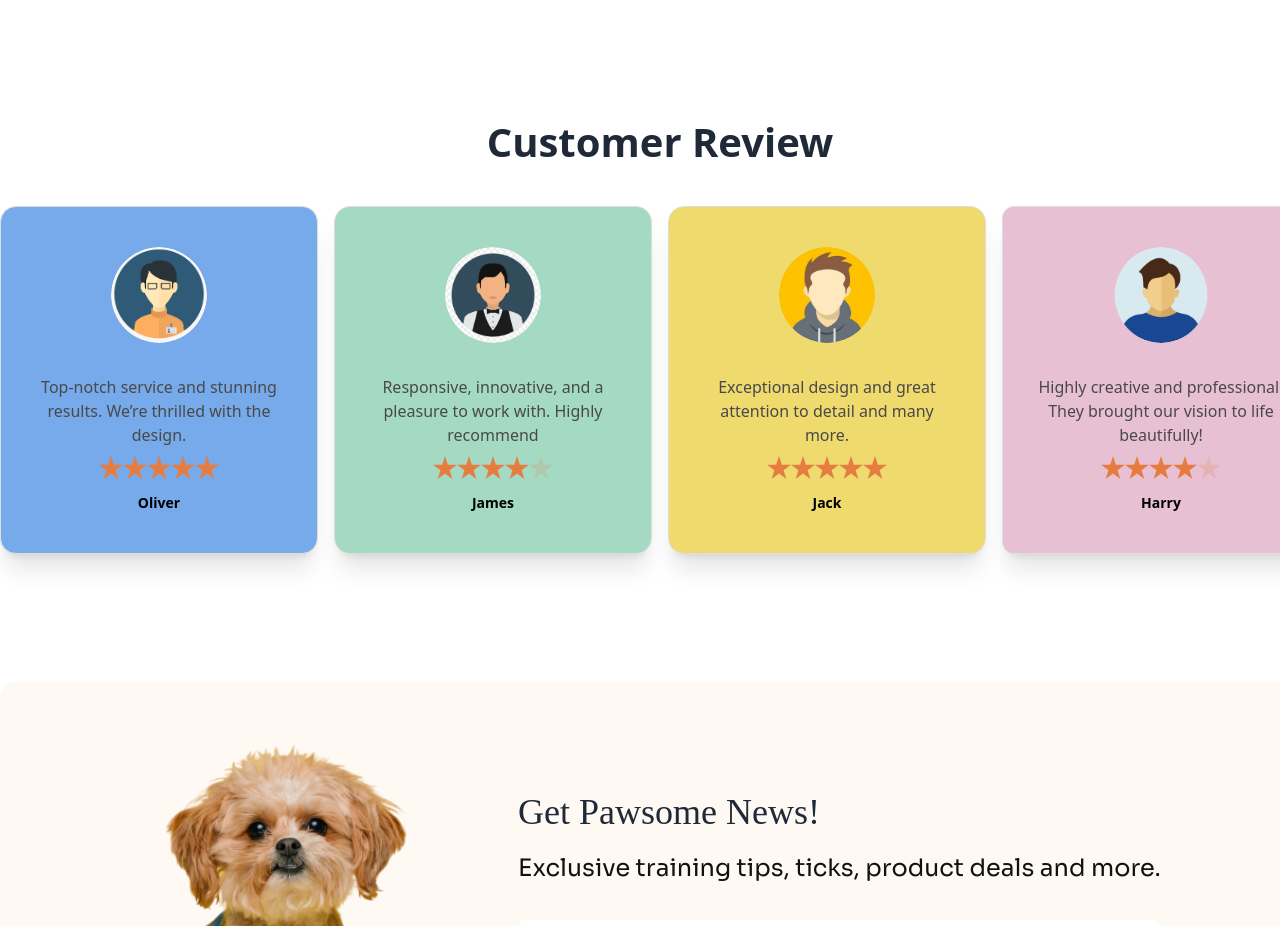
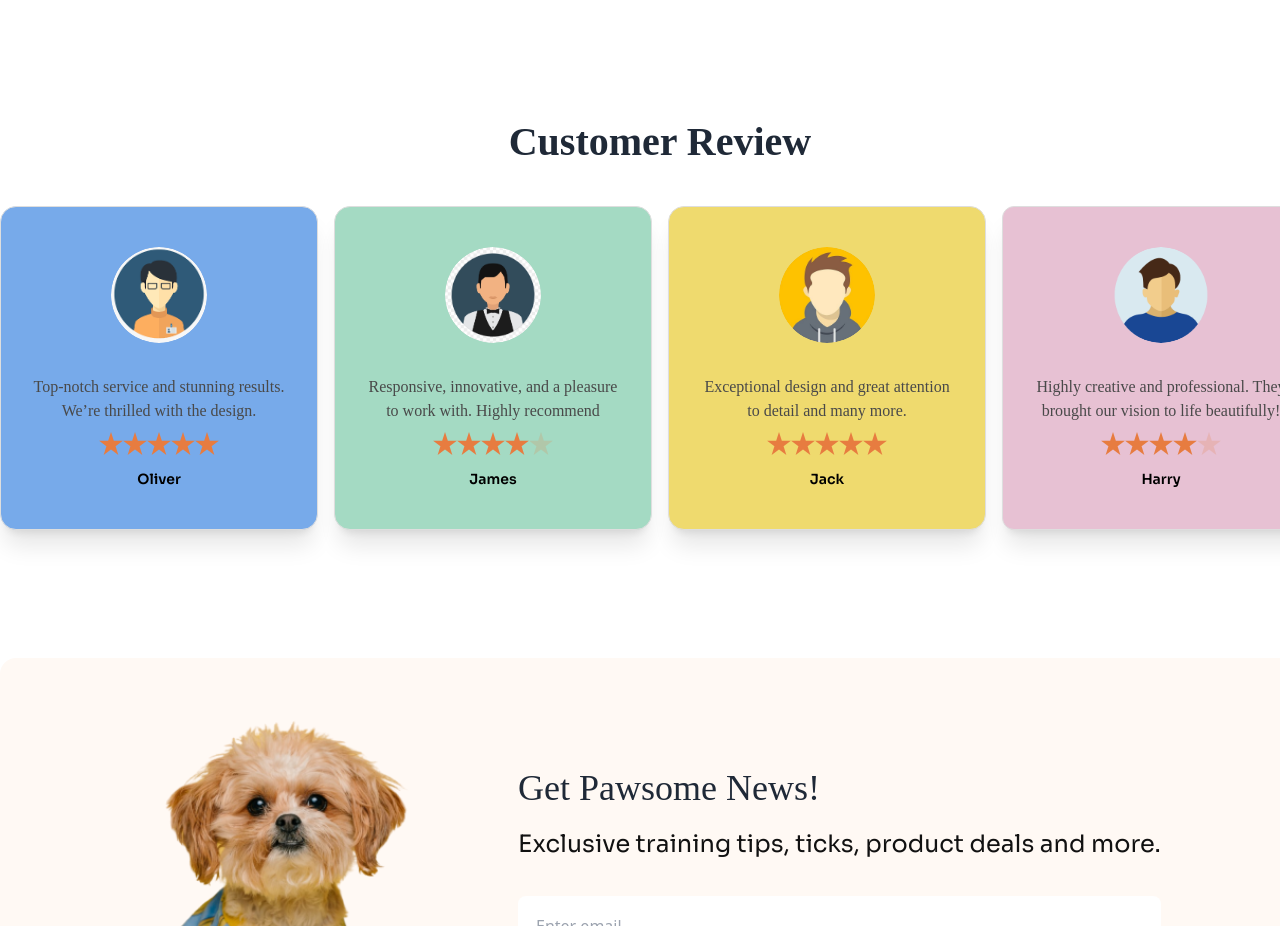
Before and after one commit to shanto470/L2-Assignment-3, a plain HTML site: page index.html in a window 1280 px wide. Shown: the part 3100-4026 px from the top of the page. Drawn offline with nearby package versions, Linux system fonts and the light colour scheme; a web font is replaced by a local one.

Commit message:
added font style in challenge part

```diff
--- a/index.html
+++ b/index.html
@@ -626,7 +626,7 @@
       <!-- challenge part -->
       <section class="lg:mb-32 mt-10 lg:mt-32">
         <div class="px-4 lg:px-0 lg:w-[1320px] lg:mx-auto mt-4 lg:mt-24">
-          <h2 class="font-bold text-2xl lg:text-[40px] text-center">
+          <h2 class="font-bold text-2xl lg:text-[40px] text-center adlam">
             Customer Review
           </h2>
           <div
@@ -650,7 +650,7 @@
                 </div>
               </figure>
               <div class="card-body items-center text-center">
-                <p class="text-[#494949] leading-6">
+                <p class="text-[#494949] leading-6 adlam">
                   Top-notch service and stunning results. We’re thrilled with
                   the design.
                 </p>
@@ -685,7 +685,9 @@
                     />
                   </div>
                 </div>
-                <h6 class="text-black text-sm font-semibold mb-2">Oliver</h6>
+                <h6 class="text-black text-sm font-semibold mb-2 sora">
+                  Oliver
+                </h6>
               </div>
             </div>
             <!-- card 2 -->
@@ -706,7 +708,7 @@
                 </div>
               </figure>
               <div class="card-body items-center text-center">
-                <p class="text-[#494949] leading-6">
+                <p class="text-[#494949] adlam leading-6">
                   Responsive, innovative, and a pleasure to work with. Highly
                   recommend
                 </p>
@@ -741,7 +743,9 @@
                     />
                   </div>
                 </div>
-                <h6 class="text-black text-sm font-semibold mb-2">James</h6>
+                <h6 class="text-black text-sm font-semibold mb-2 sora">
+                  James
+                </h6>
               </div>
             </div>
             <!-- card 3 -->
@@ -762,7 +766,7 @@
                 </div>
               </figure>
               <div class="card-body items-center text-center">
-                <p class="text-[#494949] leading-6">
+                <p class="text-[#494949] leading-6 adlam">
                   Exceptional design and great attention to detail and many
                   more.
                 </p>
@@ -797,7 +801,7 @@
                     />
                   </div>
                 </div>
-                <h6 class="text-black text-sm font-semibold mb-2">Jack</h6>
+                <h6 class="text-black text-sm font-semibold mb-2 sora">Jack</h6>
               </div>
             </div>
             <!-- card 4 -->
@@ -818,7 +822,7 @@
                 </div>
               </figure>
               <div class="card-body items-center text-center">
-                <p class="text-[#494949] leading-6">
+                <p class="text-[#494949] leading-6 adlam">
                   Highly creative and professional. They brought our vision to
                   life beautifully!
                 </p>
@@ -853,7 +857,9 @@
                     />
                   </div>
                 </div>
-                <h6 class="text-black text-sm font-semibold mb-2">Harry</h6>
+                <h6 class="text-black text-sm font-semibold mb-2 sora">
+                  Harry
+                </h6>
               </div>
             </div>
           </div>
```
